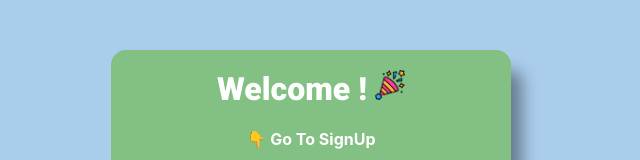
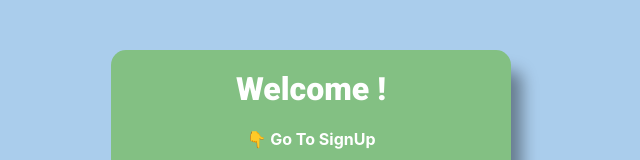
Before and after one commit to pjh1011409/pjh-todolist, a React (Create React App) app in the folder todo-app/: page / in a window 1280 px wide. Shown: the top 160 px of the page, without its empty margins (329-969 px from the left). Built offline with nearby package versions, Linux system fonts and the light colour scheme.

Commit message:
동적 배포

```diff
--- a/todo-app/src/components/auth/signIn/SignIn.js
+++ b/todo-app/src/components/auth/signIn/SignIn.js
@@ -36,7 +36,7 @@ function SignIn() {
       password,
     };
     try {
-      const response = await axios.post('https://pre-onboarding-selection-task.shop/auth/signin', data, {
+      const response = await axios.post('/api/auth/signin', data, {
         headers: {
           'Content-Type': 'application/json',
         },
--- a/todo-app/src/components/auth/signUp/SignUp.js
+++ b/todo-app/src/components/auth/signUp/SignUp.js
@@ -35,7 +35,7 @@ function SignUp() {
     const data = { email, password };
 
     try {
-      const response = await axios.post('https://pre-onboarding-selection-task.shop/auth/signup', data, {
+      const response = await axios.post('/api/auth/signup', data, {
         headers: {
           'Content-Type': 'application/json',
         },
--- a/todo-app/src/components/auth/welcomeBox/WelcomeBox.js
+++ b/todo-app/src/components/auth/welcomeBox/WelcomeBox.js
@@ -5,14 +5,7 @@ function WelcomeBox({ signHandler, sign }) {
   return (
     <div className={styles.signUp}>
       <div className={styles.signUpInner}>
-        <h1>
-          Welcome !{' '}
-          <img
-            className={styles.welcomeIcon}
-            src={`${process.env.PUBLIC_URL}./images/welcome-icon.png`}
-            alt="환영합니다(이미지없음)"
-          />
-        </h1>
+        <h1>Welcome !</h1>
 
         {!sign ? <h4>👇 Go To SignUp </h4> : <h4>👇 Go To logIn</h4>}
 
```
